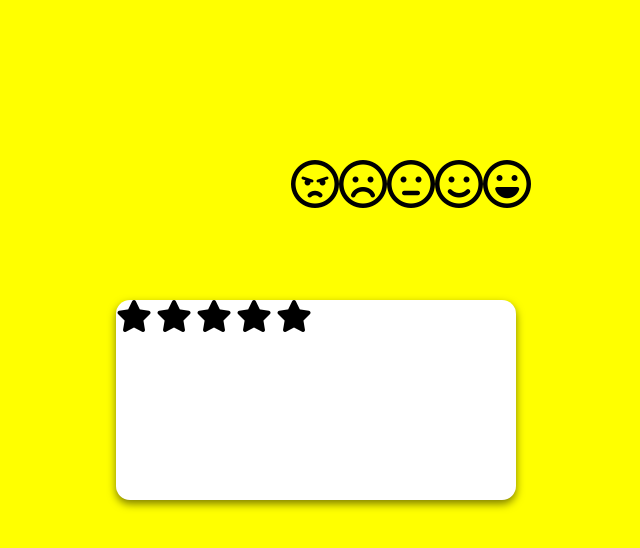
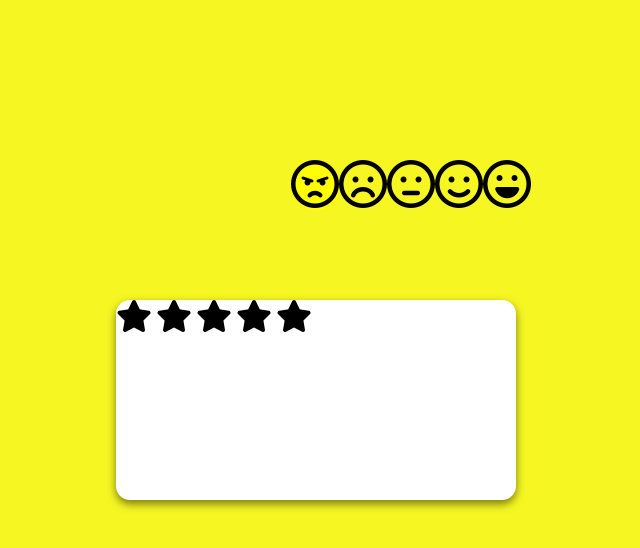
Before and after one commit to hugo-to/Escala-de-emojis, a plain HTML site: page src/index.html in a window 1280 px wide. Shown: the whole page, without its empty margins (324-964 px from the left). Drawn offline with Linux system fonts and the light colour scheme.

Commit message:
3rd commit

```diff
--- a/src/style.css
+++ b/src/style.css
@@ -4,7 +4,7 @@ body{
     justify-content: center;
     height: 100vh;
     align-items: center;
-    background-color:yellow;
+    background-color:rgb(246, 246, 35);
 }
 
 .feedback-container{
```
